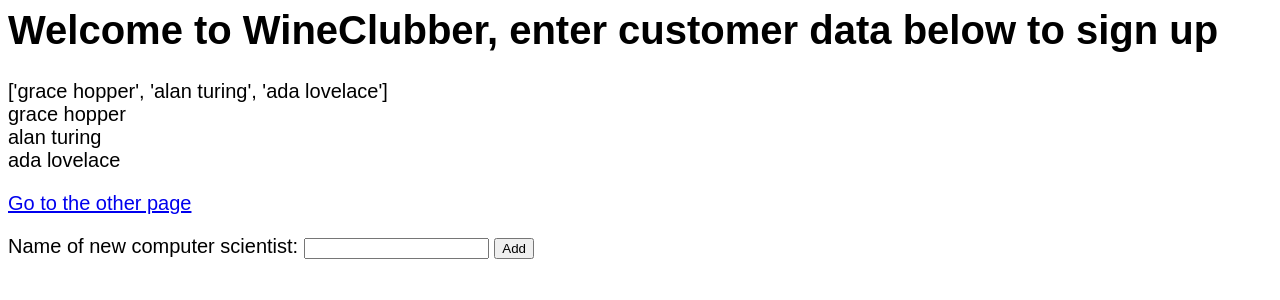
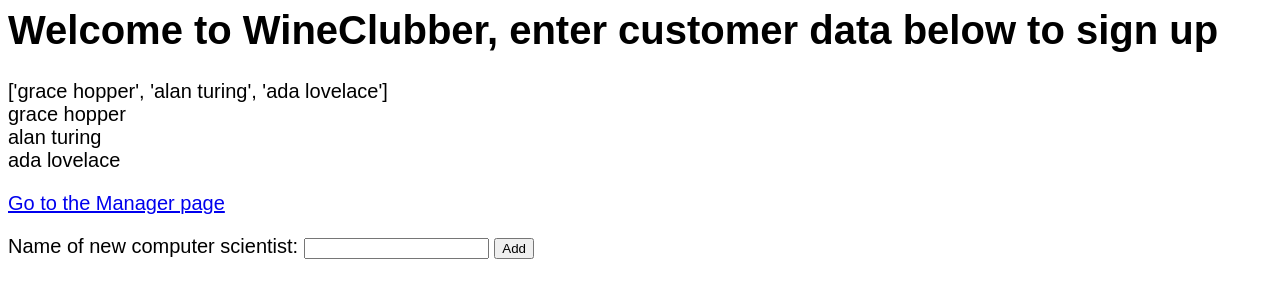
Before and after one commit to fooleh/wineclubber, a Flask app: page / in a window 1280 px wide. Shown: the top 300 px of the page. Run offline with Flask 2, Linux system fonts and the light colour scheme; data comes from the database, SQL or seed files in the repository; parts of the project's set-up code (start-up, migrations or seed data) failed here and were passed over.

Commit message:
Update index.html

```diff
--- a/templates/index.html
+++ b/templates/index.html
@@ -17,7 +17,7 @@
     {% endfor %}
   </div>
 
-<p><a href="another">Go to the other page</a></p>
+<p><a href="another">Go to the Manager page</a></p>
 
 <form method="POST" action="/add">
 <p>Name of new computer scientist: <input type="text" name="name"> <input type="submit" value="Add"></p>
```
